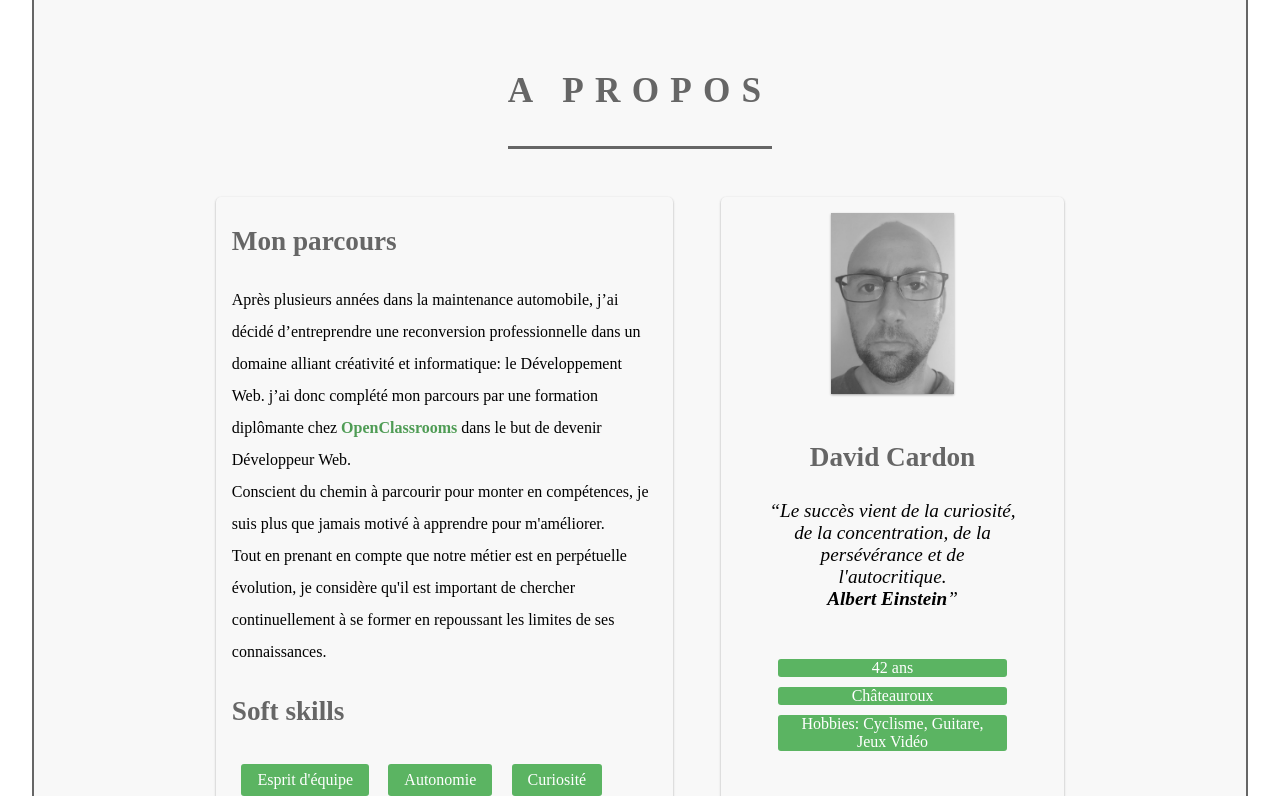
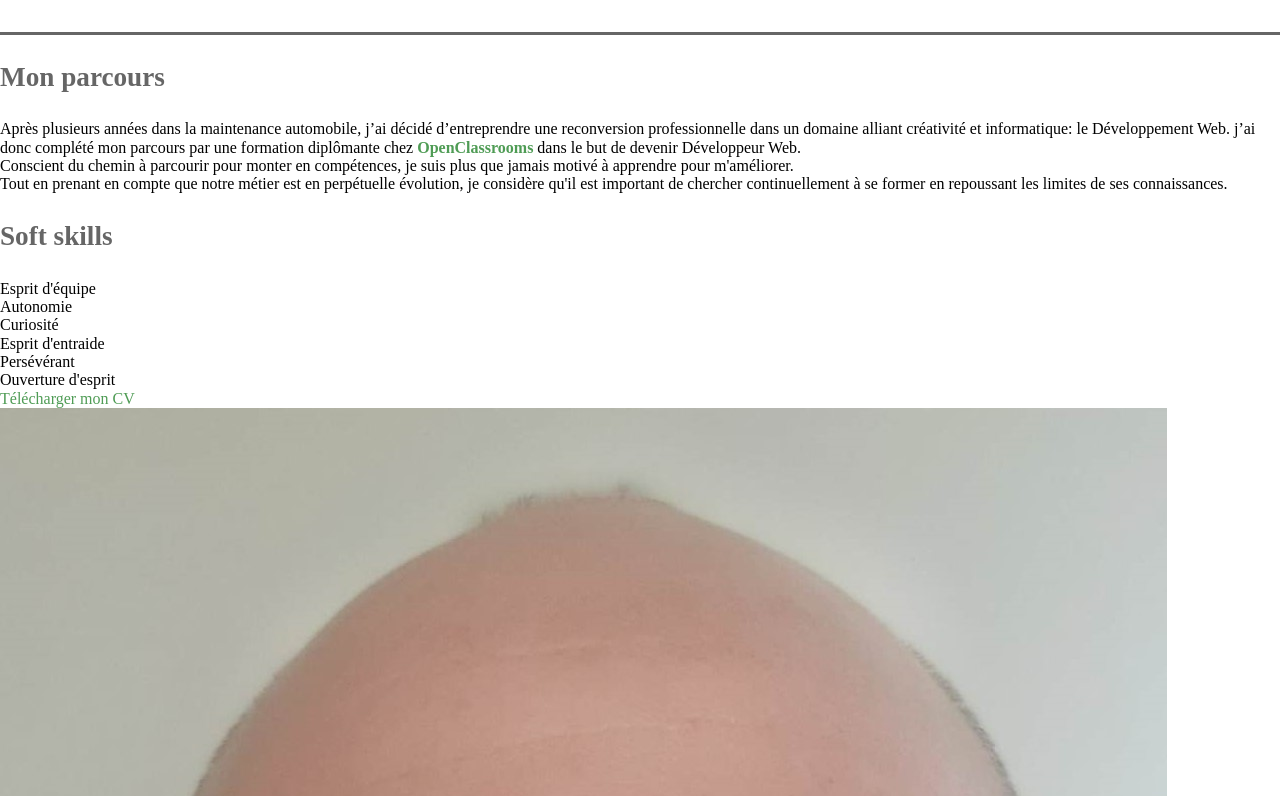
Before and after one commit to davidotch/portfolio, a React (Create React App) app: page / in a window 1280 px wide. Shown: the part 844-1640 px from the top of the page. Built offline with nearby package versions, Linux system fonts and the light colour scheme; a web font is replaced by a local one.

Commit message:
delete about.scss

```diff
--- a/src/sass/components/_about.scss
+++ /dev/null
@@ -1,116 +0,0 @@
-.about {
-    width: 95%;
-    background-color: #f8f8f8;
-    display: flex;
-    flex-direction: column;
-    margin: 2.3em auto;
-    border: 2px solid #666;
-    border-radius: 5px;
-    align-items: center;
-    gap: 1em;
-    &_info {
-        display: flex;
-        width: 70%;
-        gap: 3em;
-        flex-direction: row;
-        margin: 1em;
-    }
-    &_info div:first-child {
-        @include shadow;
-        margin: 1em 0em;
-        padding: 0em 1em;
-        border-radius: 5px;
-        transition: .6s ease-out;
-        line-height: 2em;
-        &:hover {
-            @include shadow-dark
-        }
-    }
-    &_info div:nth-child(2) {
-        @include shadow;
-        margin: 1em 0em;
-        padding: 0px 3em;
-        border-radius: 5px;
-        transition: .6s ease-out;
-        text-align: center;
-        &:hover {
-            @include shadow-dark
-        }
-    }
-    &_info div:nth-child(2) .profil {
-        width: 50%;
-        margin: 1em;
-        filter: grayscale(1);
-        @include shadow;
-    }
-    &_info div:first-child p {
-        margin: 1em 0em;
-    }
-    &_info div:first-child ul {
-        margin-bottom: 4em;
-    }
-    &_info div:first-child ul li {
-        display: inline-block;
-        padding: 0em 1em;
-        margin: 0.6rem;
-        border-radius: 3px;
-        color: #fff;
-        background: $color-primary;
-        cursor: pointer;
-        transition: .4s ease-out;
-        &:hover {
-            background: $color-primary-dark;
-        }
-    }
-    &_info div:first-child .curriculum {
-        border-radius: 3px;
-        color: #fff;
-        font-weight: bold;
-        padding: 11px 39px;
-        text-transform: uppercase;
-        background-color: $color-primary;
-        border: 1px solid $color-primary;
-        display: inline-block;
-        margin: 1em;
-        transition: .4s ease-out;
-        &:hover {
-            background-color: $color-primary-dark;
-        }
-    }
-    &_info div:nth-child(2) q {
-        font-style: italic;
-        font-size: 1.2rem;
-    }
-    &_info div:nth-child(2) ul {
-        margin: 3rem 0;
-        padding: 0;
-    }
-    &_info div:nth-child(2) ul li {
-        padding: 0 1em;
-        margin: 0.6rem;
-        color: #fff;
-        background: $color-primary;
-        border-radius: 3px;
-        cursor: pointer;
-        transition: .4s ease-out;
-        &:hover {
-            background: $color-primary-dark;
-        }
-    }
-}
-
-#about {
-    display: block;
-    height: 60px;
-    visibility: hidden;
-}
-
-@media screen and (max-width: 768px) {
-    .about_info {
-        display: flex;
-        width: 95%;
-        gap: 0;
-        flex-direction: column;
-        align-items: center;
-    }
-}
--- a/src/sass/main.scss
+++ b/src/sass/main.scss
@@ -7,7 +7,6 @@
 
 @import './components/footer';
 
-@import './components/about';
 @import './components/skills';
 @import './components/card';
 @import './components/gallery';
```
